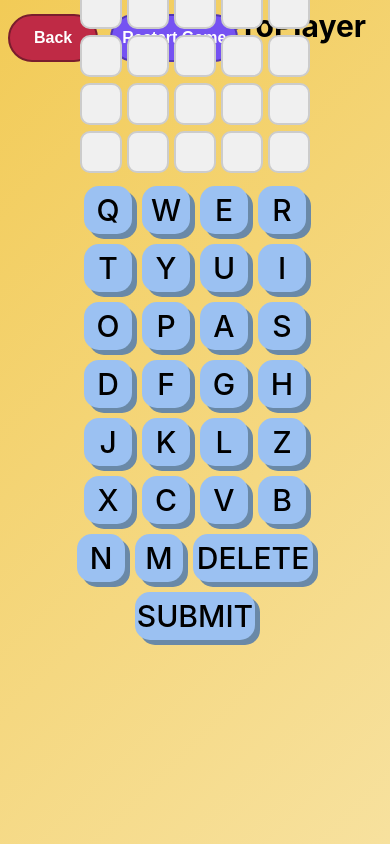
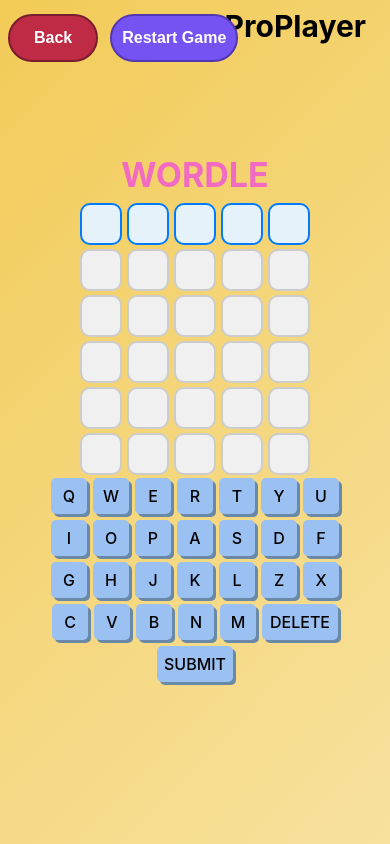
Before and after one commit to AnnaKiira/ProPlayer, a React (Create React App) app: page / in a window 390 px wide. Both pictures are taken after a click on the button "Play Wordle". Built offline with nearby package versions, Linux system fonts and the light colour scheme.

Commit message:
styled wordle so it's responsive for phones

```diff
--- a/src/games/wordle/Wordle.css
+++ b/src/games/wordle/Wordle.css
@@ -174,3 +174,42 @@
         margin: -14px;
     }
 }
+
+@media screen and (max-width:480px)  {
+    .wordleGame {
+        display: flex;
+        flex-direction: column;
+        align-items: center;
+    }
+
+    .wordleGame h1 {
+        font-size: 34px;
+        margin-top: 55px;
+    }
+
+    .wordleGrid {
+        gap: 4px;
+    }
+
+    .keyboard {
+        margin: 0 30px 0 30px;
+    }
+
+    .key {
+        padding: 12px;
+        border-radius: 5px;
+        margin: 3px;
+        font-size: 16px;
+        box-shadow: 3px 3px #6a89a7;
+    }
+
+    .key.special {
+        width: 52px;
+        font-size: 16px;
+        font-weight: 500;
+    }
+
+    .actionBtn {
+        margin-bottom: 10px;
+    }
+}
```
